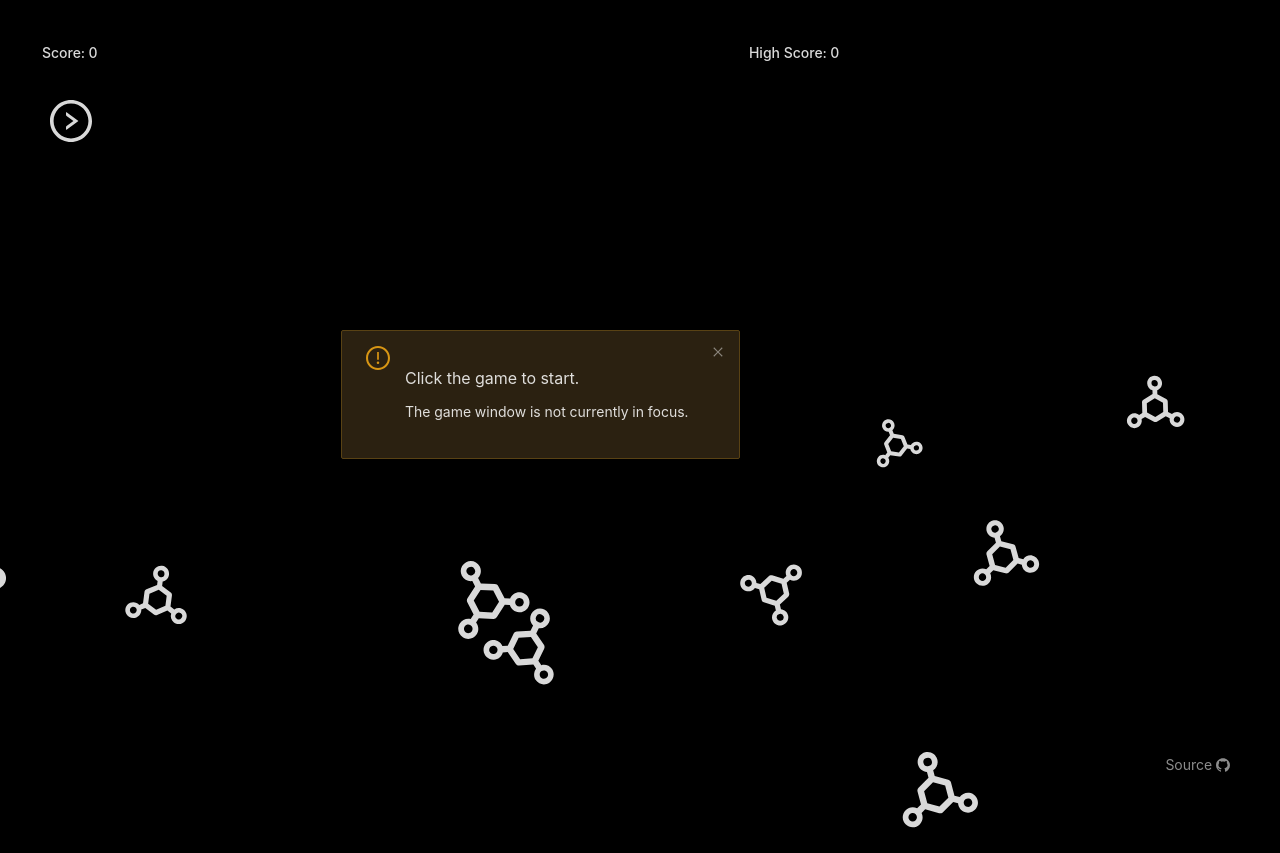
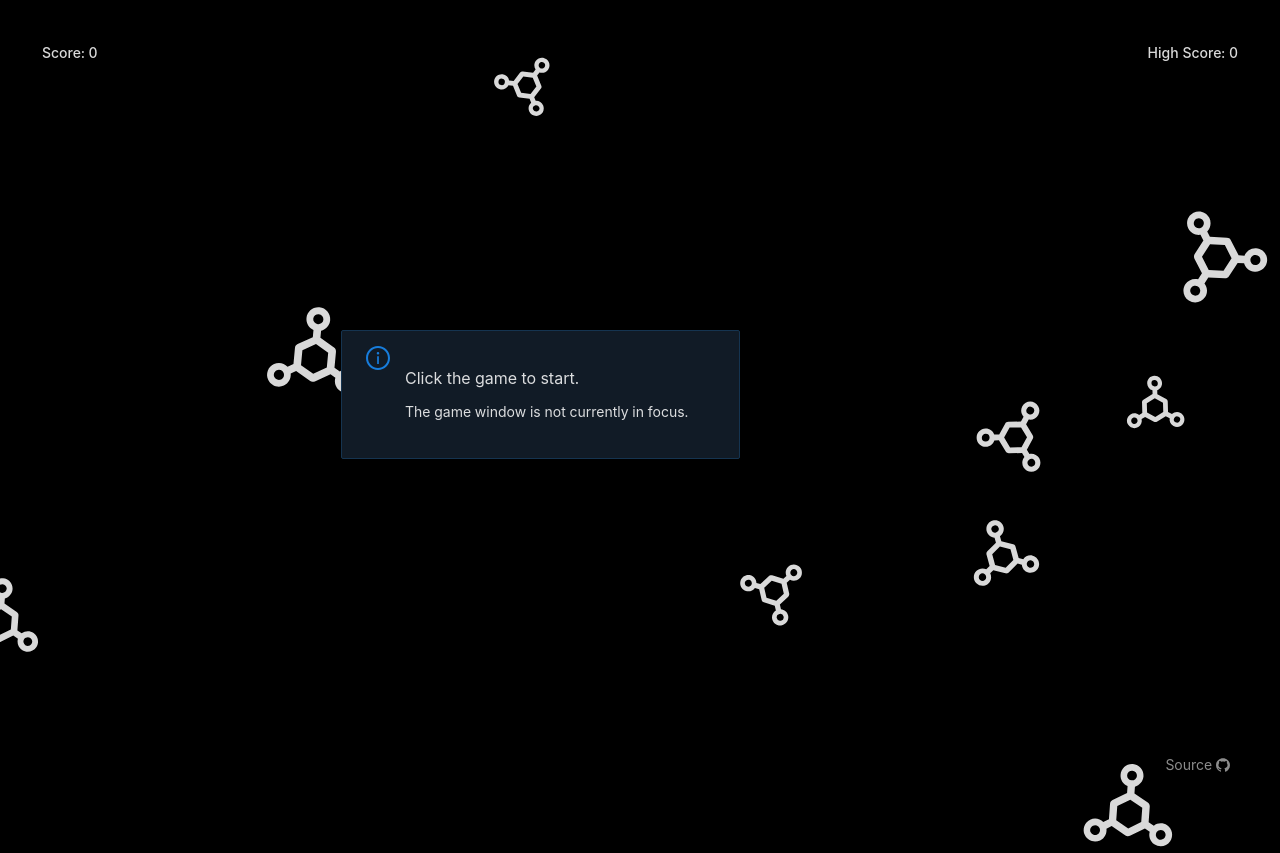
Before and after one commit to kunalgorithm/asteroids, a Next.js app: page / in a window 1280 px wide. Built offline with nearby package versions, Linux system fonts and the light colour scheme.

Commit message:
modularize useGamePlay hook

```diff
--- a/components/Game.tsx
+++ b/components/Game.tsx
@@ -59,7 +59,77 @@ export default () => {
       ]);
     }
   };
-  const [tick, setTick] = useState(0);
+
+  const {
+    player,
+    asteroids,
+    bullets,
+    score,
+    size,
+    setAsteroids,
+    setBullets,
+    playerRotation,
+  } = useGameUpdate(keysDown);
+
+  // create asteroids
+  useInterval(() => {
+    if (asteroids.length < 30)
+      setAsteroids([...asteroids, createAsteroid(size)]);
+  }, 1500);
+
+  return (
+    <Row
+      style={{ height: "82vh" }}
+      tabIndex={0}
+      onKeyDown={handleKeyDown}
+      onKeyUp={handleKeyUp}
+      id="game"
+    >
+      <Col sm={{ span: 8, order: 1 }} md={{ span: 8 }}>
+        <h4 style={{ marginTop: "-20px" }}>Score: {score}</h4>
+      </Col>
+      <Col
+        md={8}
+        sm={{ span: 12, order: 3, offset: 6 }}
+        xs={{ span: 16, order: 3, offset: 4 }}
+      >
+        {" "}
+        <Alert
+          message="Click the game to start."
+          className="alert"
+          description="The game window is not currently in focus."
+          type="info"
+          showIcon
+        />{" "}
+      </Col>
+      <Col
+        md={8}
+        sm={{ span: 4, order: 2, offset: 8 }}
+        xs={{ span: 8, order: 2 }}
+      >
+        <h4 style={{ marginTop: "-20px", textAlign: "right" }}>
+          High Score:{" "}
+          {typeof window !== "undefined" && localStorage.getItem("highScore")
+            ? localStorage.getItem("highScore")
+            : 0}
+        </h4>
+      </Col>
+
+      <div>
+        <Player position={player} rotation={playerRotation} />
+
+        {asteroids.map((as, i) => (
+          <Asteroid {...as} key={i} />
+        ))}
+        {bullets.map((b, i) => (
+          <Bullet {...b} key={i} />
+        ))}
+      </div>
+    </Row>
+  );
+};
+
+function useGameUpdate(keysDown) {
   const size = useWindowSize();
   const [asteroids, setAsteroids] = useState([
     createAsteroid(size),
@@ -79,9 +149,9 @@ export default () => {
     }[]
   >([]);
   const [player, setPlayer] = useState({
-    x: 50,
-    y: 100,
-    speed: 13,
+    x: size.width / 2,
+    y: size.height / 2,
+    speed: 15,
   });
   const [playerRotation, setPlayerRotation] = useState(90);
 
@@ -125,12 +195,10 @@ export default () => {
           as.speed * Math.cos(((as.rotation - 90) * Math.PI) / 180);
         const yComponent =
           as.speed * Math.sin(((as.rotation - 90) * Math.PI) / 180);
-
         const newPosition = {
           x: as.x + xComponent,
           y: as.y + yComponent,
         };
-
         return {
           ...as,
           x:
@@ -163,9 +231,7 @@ export default () => {
       score > parseInt(localStorage.getItem("highScore"))
     )
       localStorage.setItem("highScore", score.toString());
-
     setAsteroids(newAsteroids);
-
     /////////////////////////////////////////////////////
     // update bullets
     /////////////////////////////////////////////////////
@@ -186,58 +252,14 @@ export default () => {
       )
     );
   }, 60);
-
-  // create asteroids
-  useInterval(() => {
-    if (asteroids.length < 30)
-      setAsteroids([...asteroids, createAsteroid(size)]);
-  }, 1500);
-
-  return (
-    <Row
-      style={{ height: "82vh" }}
-      tabIndex={0}
-      onKeyDown={handleKeyDown}
-      onKeyUp={handleKeyUp}
-      id="game"
-    >
-      <Col md={8} sm={{ span: 8, order: 1 }}>
-        <h4 style={{ marginTop: "-20px" }}>Score: {score}</h4>
-      </Col>
-      <Col
-        md={8}
-        sm={{ span: 12, order: 3, offset: 6 }}
-        xs={{ span: 16, order: 3, offset: 4 }}
-      >
-        {" "}
-        <Alert
-          message="Click the game to start."
-          className="alert"
-          description="The game window is not currently in focus."
-          type="warning"
-          showIcon
-          closable
-        />{" "}
-      </Col>
-      <Col md={8} sm={{ span: 8, order: 2 }} xs={{ span: 8, order: 2 }}>
-        <h4 style={{ marginTop: "-20px", textAlign: "right" }}>
-          High Score:{" "}
-          {typeof window !== "undefined" && localStorage.getItem("highScore")
-            ? localStorage.getItem("highScore")
-            : 0}
-        </h4>
-      </Col>
-
-      <div>
-        <Player position={player} rotation={playerRotation} />
-
-        {asteroids.map((as, i) => (
-          <Asteroid {...as} key={i} />
-        ))}
-        {bullets.map((b, i) => (
-          <Bullet {...b} key={i} />
-        ))}
-      </div>
-    </Row>
-  );
-};
+  return {
+    player,
+    playerRotation,
+    asteroids,
+    bullets,
+    score,
+    size,
+    setAsteroids,
+    setBullets,
+  };
+}
--- a/global.scss
+++ b/global.scss
@@ -1,8 +1,6 @@
-// body {
-//   display: flex;
-//   align-items: center;
-//   justify-content: space-around;
-// }
+body {
+  overflow: hidden;
+}
 
 div {
   margin: 10px 0px;
```
